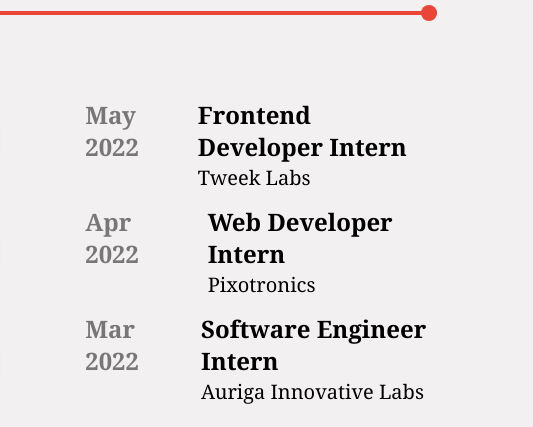
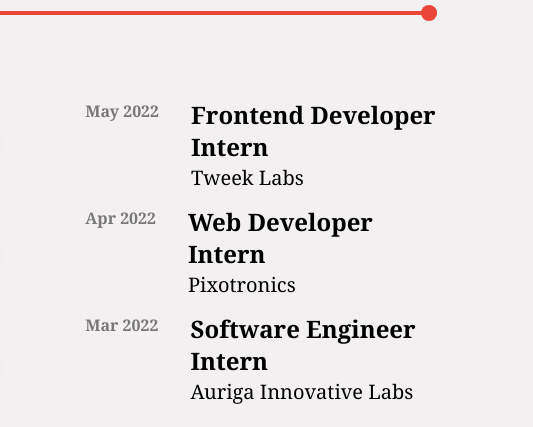
Before and after one commit to gjdeep/jaideepguntupalli.com, a Gatsby site in the folder Frontend/: page / in a window 1280 px wide. Shown: the part 1952-2379 px from the top of the page, 747-1280 px from the left. Built offline with nearby package versions, Linux system fonts and the light colour scheme; Gatsby itself is replaced by a stand-in of ours.

Commit message:
styles fix

```diff
--- a/Frontend/src/components/Home/Input.jsx
+++ b/Frontend/src/components/Home/Input.jsx
@@ -9,7 +9,7 @@
             <input
                 type="text"
                 id={label}
-                className="text-2xl border-b-2 border-cus-orange bg-transparent py-1 focus:outline-none focus:border-b-4"
+                className="text-2xl border-b-[1.25px] border-cus-orange bg-transparent py-1 focus:outline-none focus:border-b-2"
             />
         </div>
     );
--- a/Frontend/src/components/Home/WorkExp.jsx
+++ b/Frontend/src/components/Home/WorkExp.jsx
@@ -3,7 +3,9 @@
 const WorkExp = ({ date, role, company }) => {
     return (
         <div className="flex items-start gap-8">
-            <h4 className="font-bold text-2xl opacity-50">{date}</h4>
+            <h4 className="font-bold text-2x whitespace-nowrap opacity-50">
+                {date}
+            </h4>
             <div>
                 <h4 className="font-bold text-2xl">{role}</h4>
                 <p className="text-xl leading-normal">{company}</p>
```
